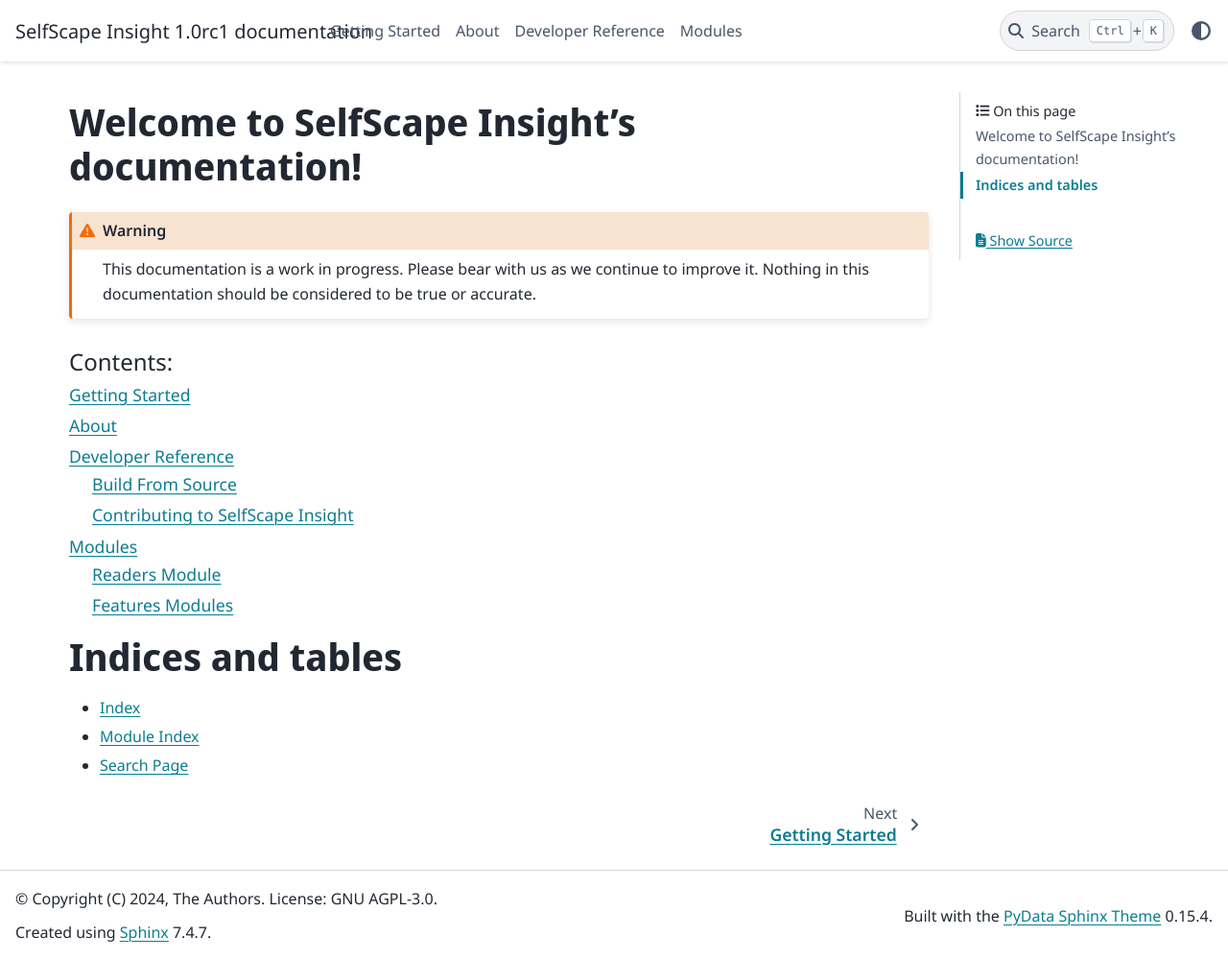
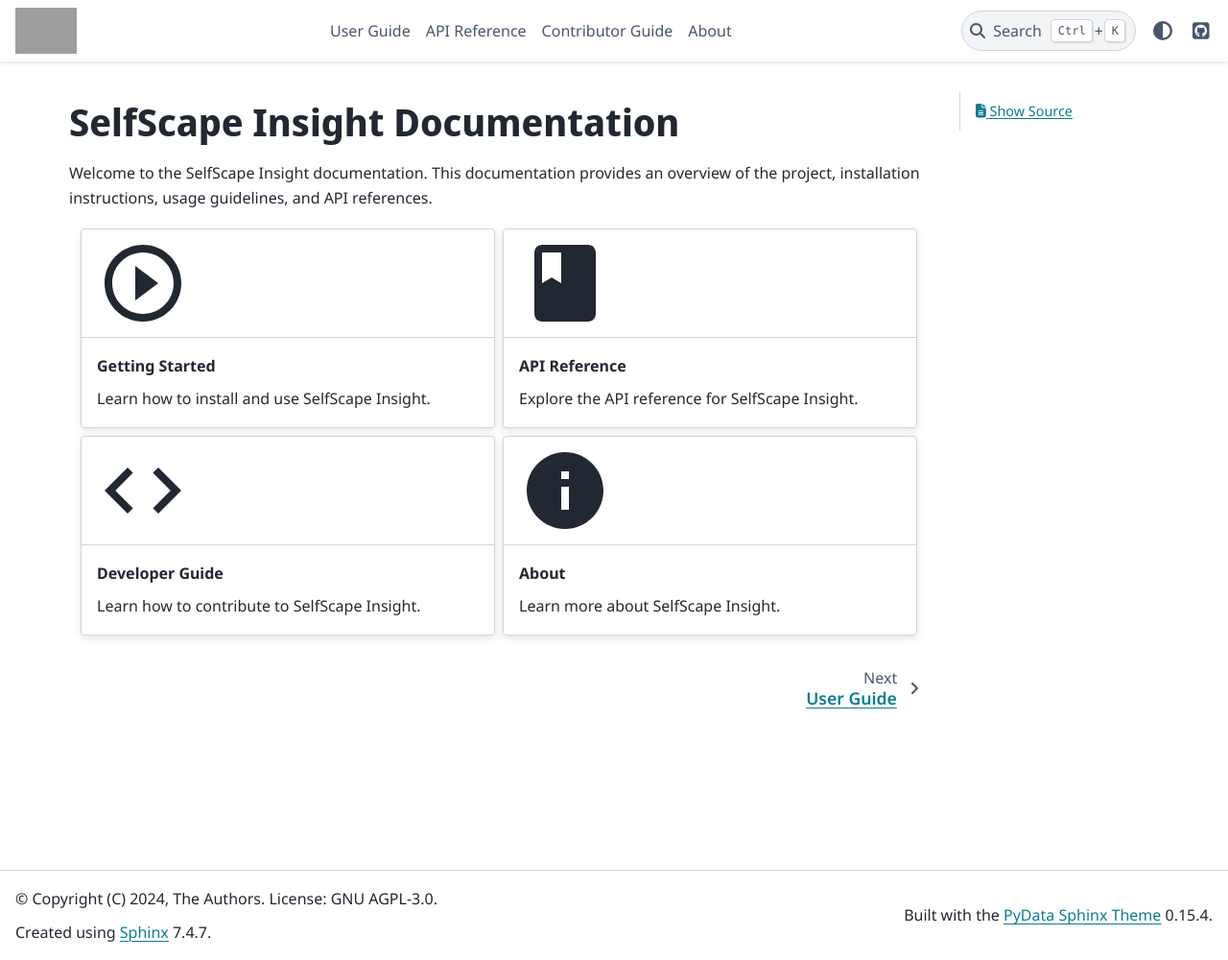
Before and after one commit to mindsresearch/between_bytes, a Sphinx documentation site: the page built from docs/index.rst, in a window 1280 px wide and 1000 px high. Shown: the whole window at 96% size. Built offline with Sphinx 7.4.7 and the PyData theme 0.15.4, drawn with Linux system fonts in a browser that asks for light colours; grey boxes are pictures that could not be loaded.

Commit message:
DOCS: One step back, two steps forward

```diff
--- a/docs/api/api.rst
+++ /dev/null
@@ -1,11 +0,0 @@
-Modules
-=======
-
-Autodoc documentation for the ``python`` package.
-
-.. toctree::
-   :maxdepth: 2
-   :caption: Contents:
-
-   readers
-   features
--- /dev/null
+++ b/docs/api/index.rst
@@ -0,0 +1,10 @@
+API Reference
+=============
+
+This section provides a detailed API reference for the program.
+
+.. toctree::
+   :maxdepth: 2
+
+   features
+   readers
--- a/docs/conf.py
+++ b/docs/conf.py
@@ -31,6 +31,11 @@
 html_theme = 'pydata_sphinx_theme'
 html_static_path = ['_static']
 html_css_files = ['material.css']
+# html_logo = "https://raw.githubusercontent.com/google/material-design-icons/master/symbols/web/data_loss_prevention/materialsymbolsoutlined/data_loss_prevention_wght700gradN25_48px.svg"
+html_theme_options = {
+    "github_url": "https://mindsresearch.github.io/selfscape-insight/",
+    "logo": {"image_dark": "_static/logo-dark.svg", "image_light": "https://raw.githubusercontent.com/google/material-design-icons/master/symbols/web/data_loss_prevention/materialsymbolsoutlined/data_loss_prevention_wght700gradN25_48px.svg"}
+    }
 
 # -- Options for autodoc ----------------------------------------------------
 # https://www.sphinx-doc.org/en/master/usage/extensions/autodoc.html#configuration
--- a/docs/getting_started/data.rst
+++ b/docs/getting_started/data.rst
@@ -1,4 +1,3 @@
-=====================
 Downloading Your Data
 =====================
 
--- a/docs/index.rst
+++ b/docs/index.rst
@@ -1,30 +1,48 @@
-.. SelfScape Insight documentation master file, created by
-   sphinx-quickstart on Wed Apr  3 04:03:15 2024.
-   You can adapt this file completely to your liking, but it should at least
-   contain the root `toctree` directive.
+SelfScape Insight Documentation
+===============================
 
-Welcome to SelfScape Insight's documentation!
-=============================================
+Welcome to the SelfScape Insight documentation. This documentation provides an overview of the project, installation instructions, usage guidelines, and API references.
 
-.. warning::
+.. grid:: 2
+   :gutter: 2
 
-    This documentation is a work in progress. Please bear with us as we continue to improve it. Nothing in this documentation should be considered to be true or accurate.
+   .. grid-item-card:: Getting Started
+      :link: getting_started/index
 
+      :material-regular:`play_circle_outline;6em`
+      ^^^
+
+      Learn how to install and use SelfScape Insight.
+
+   .. grid-item-card:: API Reference
+      :link: api/index.html
+
+      :material-regular:`book;6em`
+      ^^^
+
+      Explore the API reference for SelfScape Insight.
+
+   .. grid-item-card:: Developer Guide
+      :link: devs/index
+
+      :material-regular:`code;6em`
+      ^^^
+
+      Learn how to contribute to SelfScape Insight.
+
+   .. grid-item-card:: About
+      :link: about/index
+
+      :material-regular:`info;6em`
+      ^^^
+
+      Learn more about SelfScape Insight.
 
 .. toctree::
-   :maxdepth: 2
-   :caption: Contents:
+   :maxdepth: 1
+   :hidden:
 
-   getting_started/getting_started
-   about/about
-   devs/devs
-   api/api
-
-
-
-Indices and tables
-==================
-
-* :ref:`genindex`
-* :ref:`modindex`
-* :ref:`search`
+   getting_started/index
+   api/index
+   devs/index
+   about/index
```
Also changed, not shown: docs/about/index.rst (added, +11 -0 lines), docs/api/features.rst (+5 -49 lines), docs/devs/devs.rst (deleted, +0 -11 lines), docs/devs/index.rst (added, +10 -0 lines), docs/getting_started/download.rst (added, +19 -0 lines), docs/getting_started/index.rst (renamed from docs/getting_started/getting_started.rst, +13 -15 lines), docs/_static/logo-dark.svg (added).
